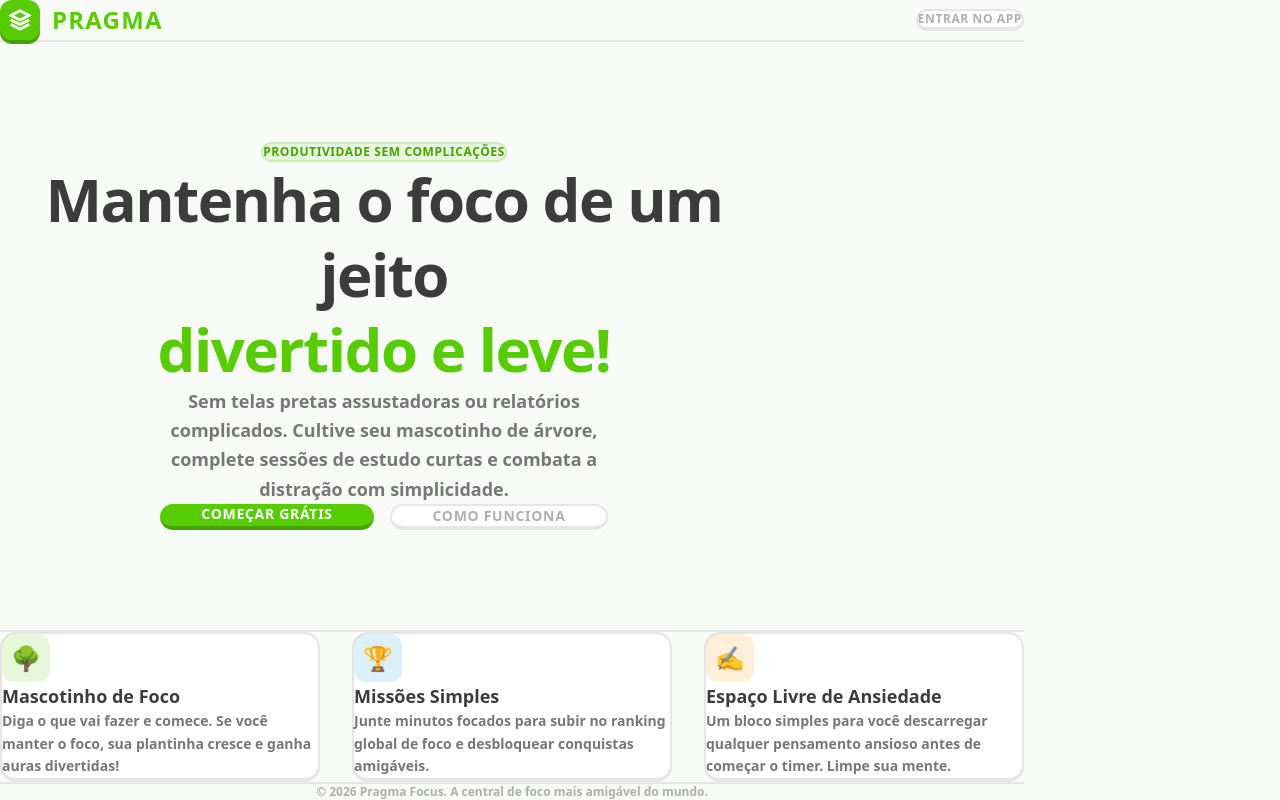
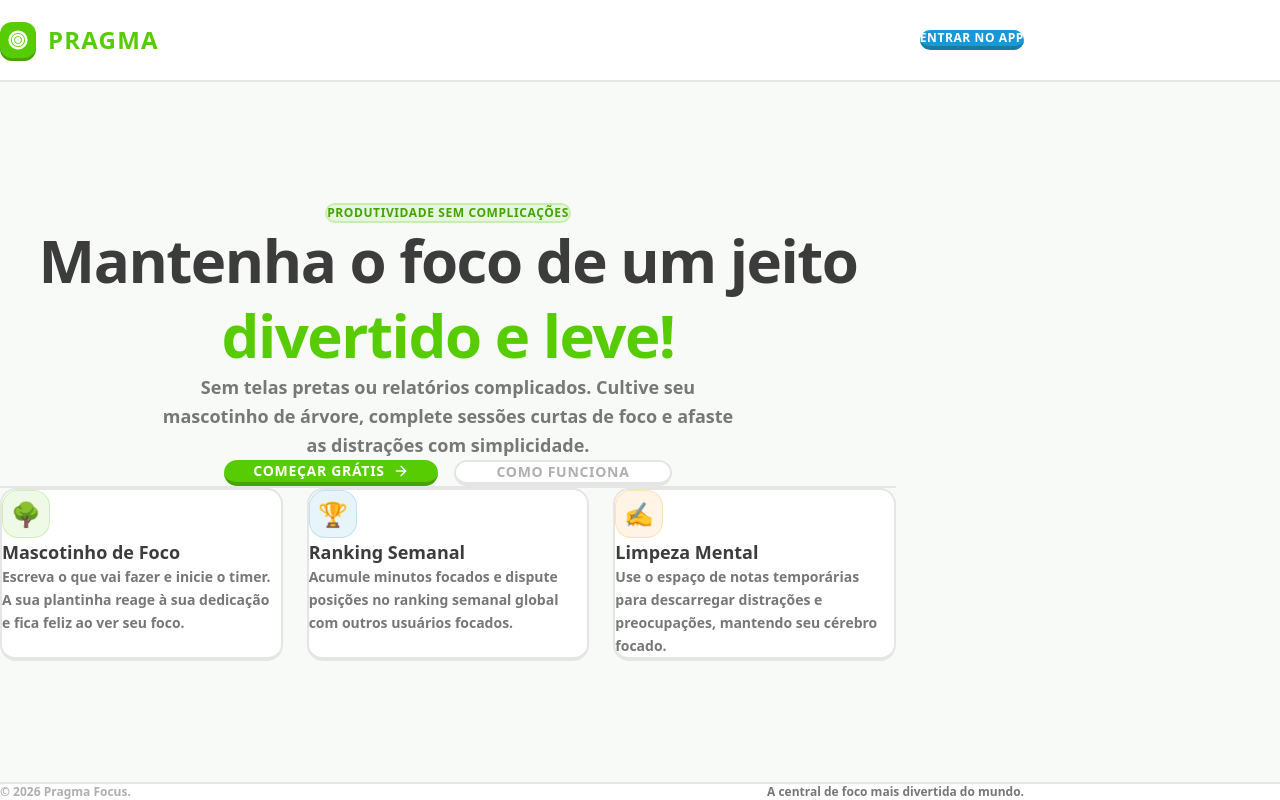
Before and after one commit to Elicarlos/focus-front, a Next.js app: page / in a window 1280 px wide. Built offline with nearby package versions, Linux system fonts and the light colour scheme.

Commit message:
design: ajusta Landing Page para correcao visual e alinhamento com a identidade do Duolingo

```diff
--- a/src/app/page.js
+++ b/src/app/page.js
@@ -1,4 +1,5 @@
 import Link from "next/link";
+import { Target, Trophy, FileText, ArrowRight } from "lucide-react";
 
 export const metadata = {
   title: "Pragma | Simplifique seus Objetivos com Foco",
@@ -15,78 +16,102 @@ export const metadata = {
 
 export default function LandingPage() {
   return (
-    <div className="min-h-screen bg-[#f7faf7] text-[#3c3c3c] flex flex-col font-sans selection:bg-[#58cc02] selection:text-white">
+    <div className="min-h-screen bg-[#f7faf7] text-[#3c3c3c] flex flex-col font-sans antialiased selection:bg-[#58cc02] selection:text-white">
+
       {/* Header */}
-      <header className="max-w-5xl mx-auto w-full px-6 py-6 flex justify-between items-center border-b-2 border-[#e5e5e5]">
+      <header className="w-full bg-white border-b-2 border-[#e5e5e5] sticky top-0 z-50">
+        <div className="max-w-5xl mx-auto px-6 h-16 md:h-20 flex justify-between items-center">
           <div className="flex items-center gap-3">
-          <div className="w-10 h-10 rounded-xl bg-[#58cc02] flex items-center justify-center shadow-[0_4px_0_#46a302]">
-            <svg viewBox="0 0 24 24" width="22" height="22" fill="none" stroke="#ffffff" strokeWidth="3">
-              <path d="M12 2L2 7l10 5 10-5-10-5zM2 17l10 5 10-5M2 12l10 5 10-5"/>
-            </svg>
+            <div className="w-9 h-9 rounded-xl bg-[#58cc02] flex items-center justify-center shadow-[0_3px_0_#46a302]">
+              <Target className="w-5 h-5 text-white" strokeWidth={3} />
             </div>
             <span className="font-black text-2xl tracking-wider text-[#58cc02]">PRAGMA</span>
           </div>
-        <Link href="/dashboard" className="px-5 py-3 rounded-2xl btn-duo-white text-xs text-center border-b-4">
+          <Link href="/dashboard" className="px-5 py-2.5 rounded-2xl btn-duo-blue text-xs text-center border-b-4 hover:brightness-105 active:scale-95 transition-all">
             Entrar no App
           </Link>
+        </div>
       </header>
 
       {/* Hero Section */}
-      <section className="max-w-3xl mx-auto px-6 pt-20 pb-16 text-center flex-1 flex flex-col justify-center items-center">
-        <span className="px-4 py-2 rounded-2xl bg-[#58cc02]/10 text-[#46a302] text-xs font-black uppercase tracking-wider mb-6 border-2 border-[#58cc02]/20">
-          PRODUTIVIDADE SEM COMPLICAÇÕES
+      <main className="flex-grow flex flex-col justify-center items-center max-w-4xl mx-auto px-6 py-16 md:py-24 text-center">
+
+        {/* Badge */}
+        <span className="px-4 py-2 rounded-2xl bg-[#58cc02]/10 text-[#46a302] text-xs font-black uppercase tracking-wider mb-8 border-2 border-[#58cc02]/20">
+          Produtividade sem complicações
         </span>
-        <h1 className="text-4xl md:text-6xl font-black tracking-tight leading-tight mb-6 text-[#3c3c3c]">
-          Mantenha o foco de um jeito <br />
-          <span className="text-[#58cc02]">divertido e leve!</span>
+
+        {/* Headline */}
+        <h1 className="text-4xl md:text-6xl font-black tracking-tight leading-tight mb-8 text-[#3c3c3c]">
+          Mantenha o foco de um jeito <br className="hidden md:inline" />
+          <span className="text-[#58cc02] relative">
+            divertido e leve!
+          </span>
         </h1>
-        <p className="text-base md:text-lg text-[#777777] max-w-lg mx-auto mb-10 font-bold leading-relaxed">
-          Sem telas pretas assustadoras ou relatórios complicados. Cultive seu mascotinho de árvore, complete sessões de estudo curtas e combata a distração com simplicidade.
+
+        {/* Subtitle */}
+        <p className="text-base md:text-lg text-[#777777] max-w-xl mx-auto mb-10 font-bold leading-relaxed">
+          Sem telas pretas ou relatórios complicados. Cultive seu mascotinho de árvore, complete sessões curtas de foco e afaste as distrações com simplicidade.
         </p>
 
-        <div className="flex flex-col sm:flex-row gap-4 w-full justify-center max-w-md">
-          <Link href="/dashboard" className="px-8 py-4 rounded-2xl btn-duo-green text-sm flex-1 text-center">
-            Começar Grátis
+        {/* Call to Actions */}
+        <div className="flex flex-col sm:flex-row gap-4 w-full justify-center max-w-md mb-20">
+          <Link href="/dashboard" className="px-8 py-4 rounded-2xl btn-duo-green text-sm text-center flex-1 hover:brightness-105 transition-all flex items-center justify-center gap-2">
+            Começar Grátis <ArrowRight className="w-4 h-4" />
           </Link>
-          <a href="#features" className="px-8 py-4 rounded-2xl btn-duo-white text-sm flex-1 text-center">
+          <a href="#features" className="px-8 py-4 rounded-2xl btn-duo-white text-sm text-center flex-1 border border-[#e5e5e5] text-[#3c3c3c] hover:bg-[#fafafa] transition-all">
             Como funciona
           </a>
         </div>
-      </section>
 
-      {/* Features Grid */}
-      <section id="features" className="max-w-5xl mx-auto px-6 py-16 border-t-2 border-[#e5e5e5]">
-        <div className="grid grid-cols-1 md:grid-cols-3 gap-8">
-          {/* Card 1 */}
-          <div className="p-8 rounded-2xl bg-white border-2 border-[#e5e5e5] border-b-4 hover:translate-y-[-2px] transition-all">
-            <div className="w-12 h-12 rounded-xl bg-[#58cc02]/15 text-2xl flex items-center justify-center mb-6">🌳</div>
-            <h3 className="text-lg font-black mb-3 text-[#3c3c3c]">Mascotinho de Foco</h3>
+        {/* Features Section */}
+        <section id="features" className="w-full pt-12 border-t-2 border-[#e5e5e5]">
+          <div className="grid grid-cols-1 md:grid-cols-3 gap-6 text-left">
+
+            {/* Feature 1 */}
+            <div className="p-6 rounded-2xl bg-white border-2 border-[#e5e5e5] border-b-4 hover:translate-y-[-2px] transition-all duration-200">
+              <div className="w-12 h-12 rounded-2xl bg-[#58cc02]/10 text-2xl flex items-center justify-center mb-5 font-black text-[#58cc02] border border-[#58cc02]/20">
+                🌳
+              </div>
+              <h3 className="text-lg font-black mb-2 text-[#3c3c3c]">Mascotinho de Foco</h3>
               <p className="text-[#777777] text-sm font-bold leading-relaxed">
-              Diga o que vai fazer e comece. Se você manter o foco, sua plantinha cresce e ganha auras divertidas!
+                Escreva o que vai fazer e inicie o timer. A sua plantinha reage à sua dedicação e fica feliz ao ver seu foco.
               </p>
             </div>
-          {/* Card 2 */}
-          <div className="p-8 rounded-2xl bg-white border-2 border-[#e5e5e5] border-b-4 hover:translate-y-[-2px] transition-all">
-            <div className="w-12 h-12 rounded-xl bg-[#1899d6]/15 text-2xl flex items-center justify-center mb-6">🏆</div>
-            <h3 className="text-lg font-black mb-3 text-[#3c3c3c]">Missões Simples</h3>
+
+            {/* Feature 2 */}
+            <div className="p-6 rounded-2xl bg-white border-2 border-[#e5e5e5] border-b-4 hover:translate-y-[-2px] transition-all duration-200">
+              <div className="w-12 h-12 rounded-2xl bg-[#1899d6]/10 text-2xl flex items-center justify-center mb-5 font-black text-[#1899d6] border border-[#1899d6]/20">
+                🏆
+              </div>
+              <h3 className="text-lg font-black mb-2 text-[#3c3c3c]">Ranking Semanal</h3>
               <p className="text-[#777777] text-sm font-bold leading-relaxed">
-              Junte minutos focados para subir no ranking global de foco e desbloquear conquistas amigáveis.
+                Acumule minutos focados e dispute posições no ranking semanal global com outros usuários focados.
               </p>
             </div>
-          {/* Card 3 */}
-          <div className="p-8 rounded-2xl bg-white border-2 border-[#e5e5e5] border-b-4 hover:translate-y-[-2px] transition-all">
-            <div className="w-12 h-12 rounded-xl bg-[#ff9600]/15 text-2xl flex items-center justify-center mb-6">✍️</div>
-            <h3 className="text-lg font-black mb-3 text-[#3c3c3c]">Espaço Livre de Ansiedade</h3>
+
+            {/* Feature 3 */}
+            <div className="p-6 rounded-2xl bg-white border-2 border-[#e5e5e5] border-b-4 hover:translate-y-[-2px] transition-all duration-200">
+              <div className="w-12 h-12 rounded-2xl bg-[#ff9600]/10 text-2xl flex items-center justify-center mb-5 font-black text-[#ff9600] border border-[#ff9600]/20">
+                ✍️
+              </div>
+              <h3 className="text-lg font-black mb-2 text-[#3c3c3c]">Limpeza Mental</h3>
               <p className="text-[#777777] text-sm font-bold leading-relaxed">
-              Um bloco simples para você descarregar qualquer pensamento ansioso antes de começar o timer. Limpe sua mente.
+                Use o espaço de notas temporárias para descarregar distrações e preocupações, mantendo seu cérebro focado.
               </p>
             </div>
+
           </div>
         </section>
 
+      </main>
+
       {/* Footer */}
-      <footer className="max-w-5xl mx-auto w-full px-6 py-8 mt-auto text-center border-t-2 border-[#e5e5e5] text-xs font-bold text-[#afafaf]">
-        &copy; {new Date().getFullYear()} Pragma Focus. A central de foco mais amigável do mundo.
+      <footer className="w-full bg-white border-t-2 border-[#e5e5e5] py-8 text-center text-xs font-black text-[#afafaf] mt-auto">
+        <div className="max-w-5xl mx-auto px-6 flex flex-col md:flex-row justify-between items-center gap-4">
+          <span>&copy; {new Date().getFullYear()} Pragma Focus.</span>
+          <span className="text-[#777777]">A central de foco mais divertida do mundo.</span>
+        </div>
       </footer>
     </div>
   );
```
Lines whose indentation alone changed are shown as unchanged.
